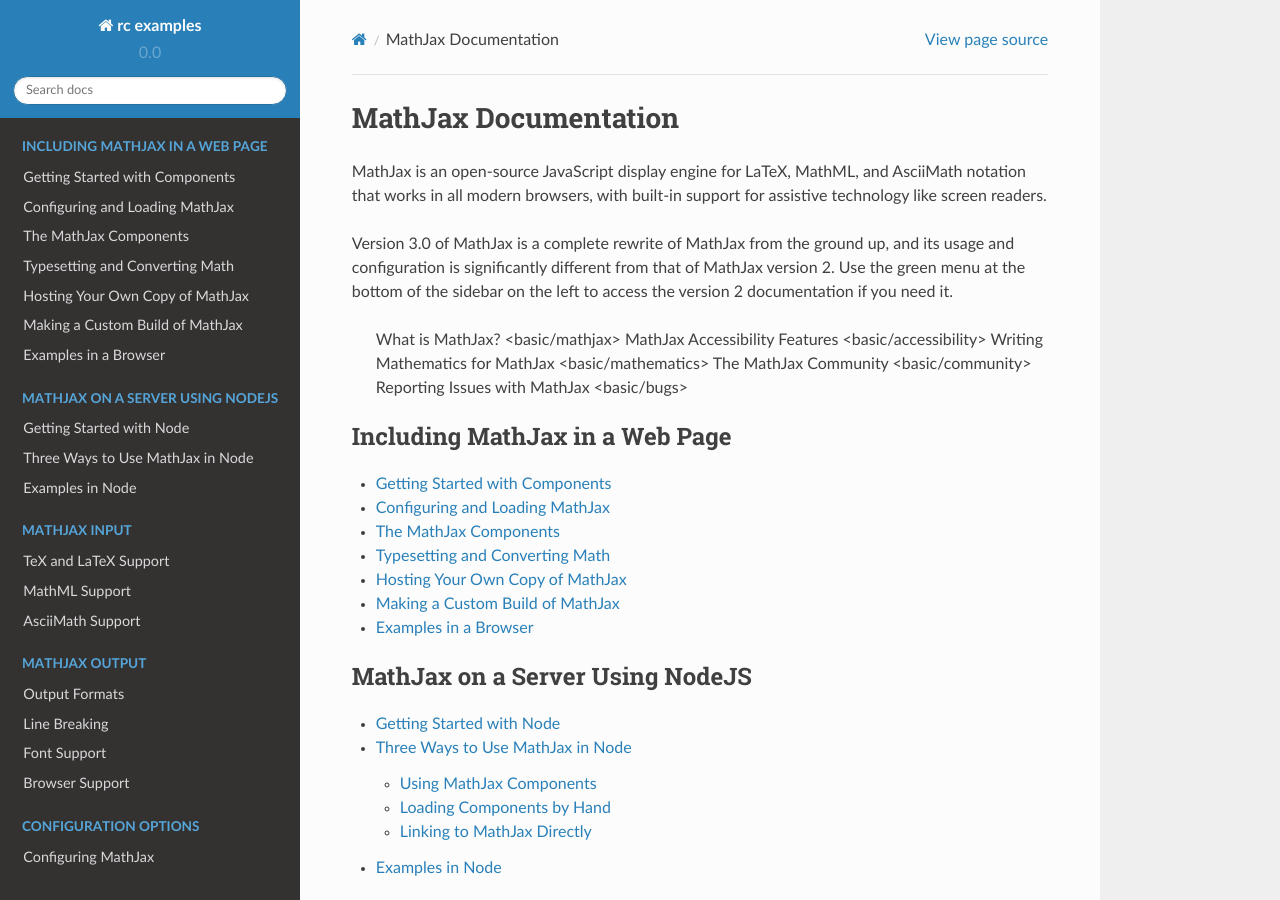
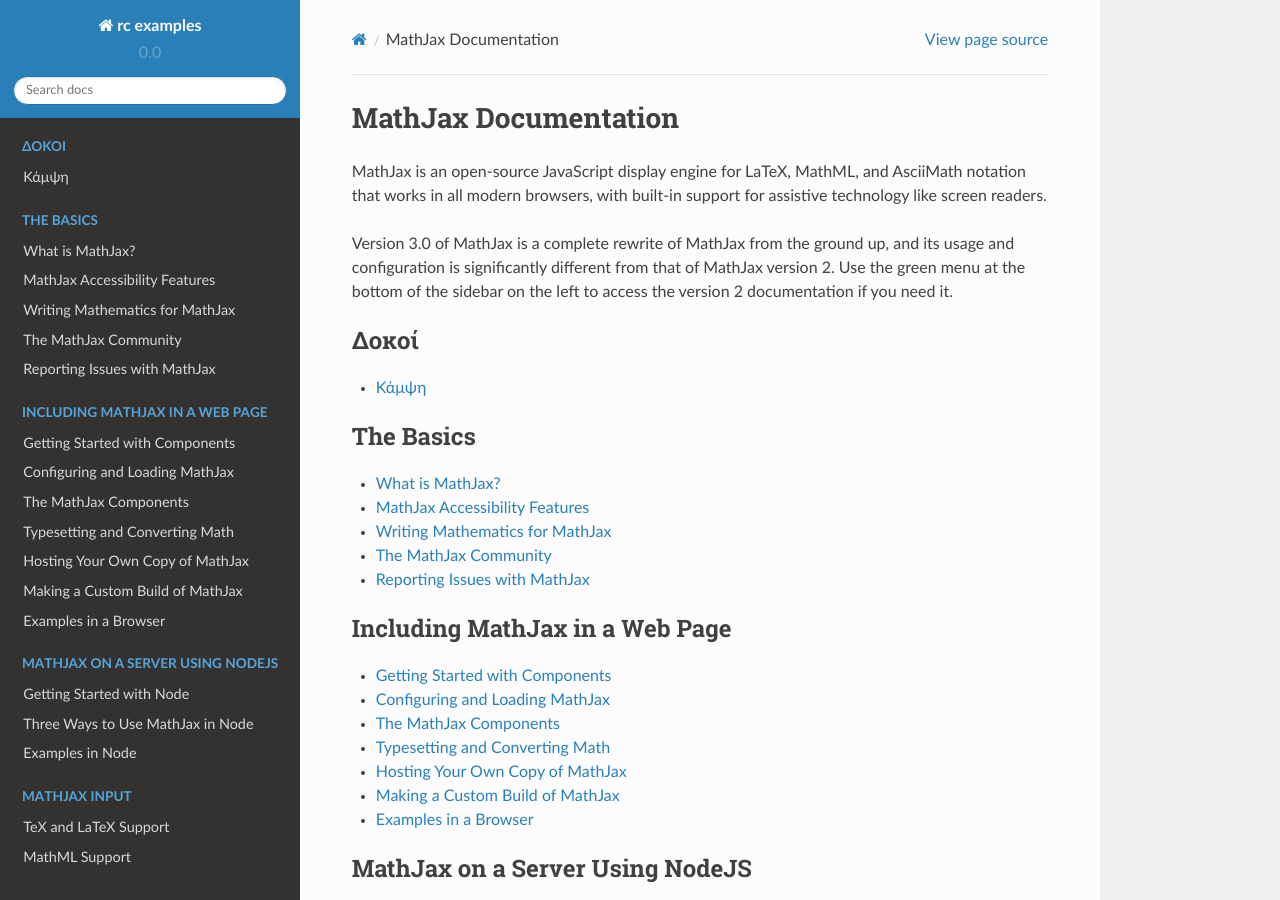
Before and after one commit to panagop/beton_examples_sphinx, a Sphinx documentation site: the page built from source/index.rst, in a window 1280 px wide and 900 px high. Built offline with Sphinx 7.4.7 and the Read the Docs theme 2.0.0, drawn with Linux system fonts in a browser that asks for light colours; some of the changed lines change nothing that is shown.

Commit message:
Update index.rst

```diff
--- a/source/index.rst
+++ b/source/index.rst
@@ -12,27 +12,24 @@
 the sidebar on the left to access the version 2 documentation if you
 need it.
 
-.. .. toctree::
-..     :caption: Δοκοί
-..     :name: beams
-..     :maxdepth: 1
+.. toctree::
+    :caption: Δοκοί
+    :name: beams
+    :maxdepth: 1
 
-.. .. only:: html
-
-..     Κάμψη                             <beams/flex>
+    Κάμψη                             <beams/flex>
 ..     Διάτμηση                          <beams/shear.md>
 
-.. only:: latex
-    .. toctree::
-        :caption: The Basics
-        :name: basics
-        :maxdepth: 1
+.. toctree::
+    :caption: The Basics
+    :name: basics
+    :maxdepth: 1
 
-        What is MathJax?                  <basic/mathjax>
-        MathJax Accessibility Features    <basic/accessibility>
-        Writing Mathematics for MathJax   <basic/mathematics>
-        The MathJax Community             <basic/community>
-        Reporting Issues with MathJax     <basic/bugs>
+    What is MathJax?                  <basic/mathjax>
+    MathJax Accessibility Features    <basic/accessibility>
+    Writing Mathematics for MathJax   <basic/mathematics>
+    The MathJax Community             <basic/community>
+    Reporting Issues with MathJax     <basic/bugs>
 
 .. toctree::
    :caption: Including MathJax in a Web Page
```
